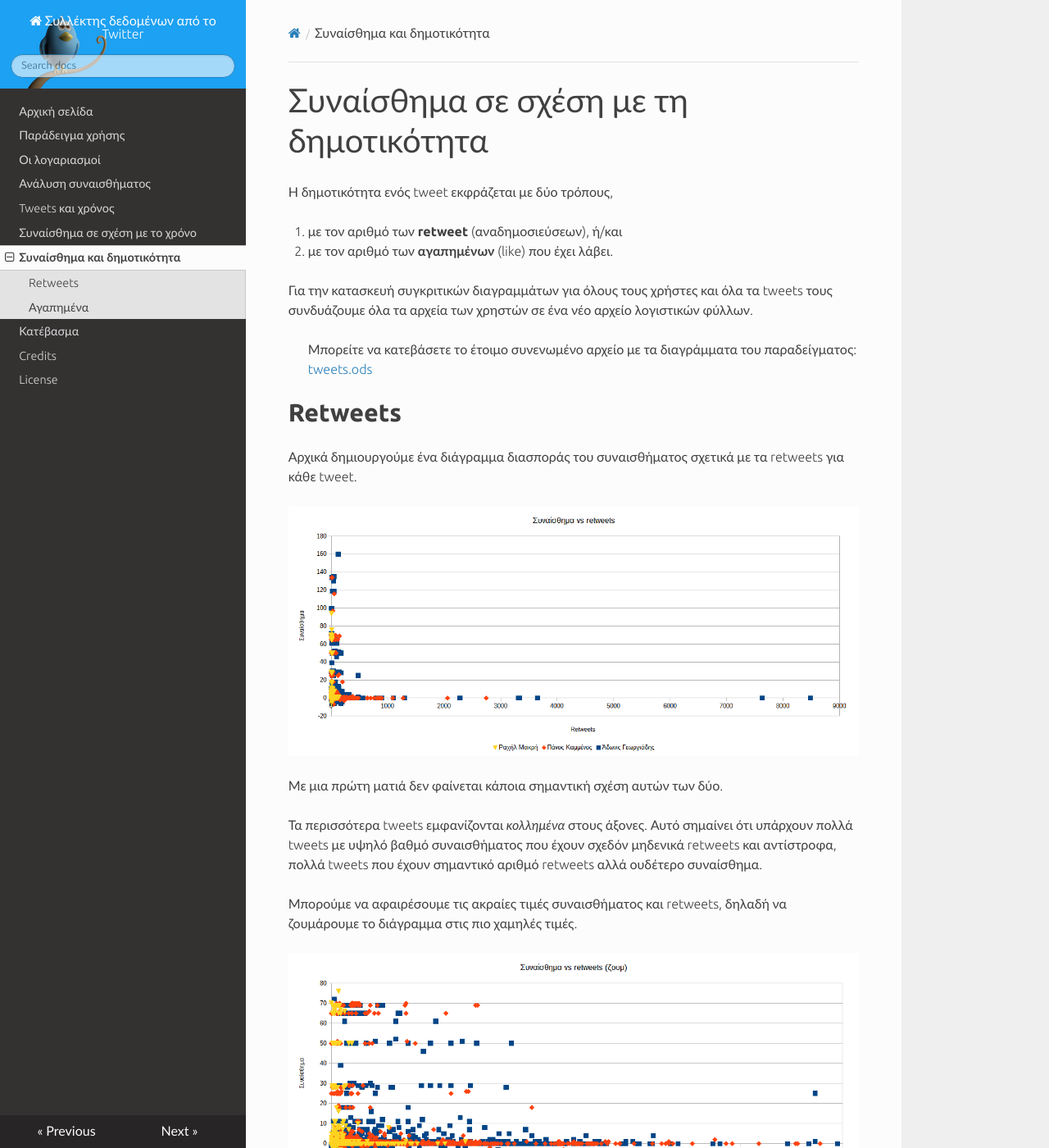
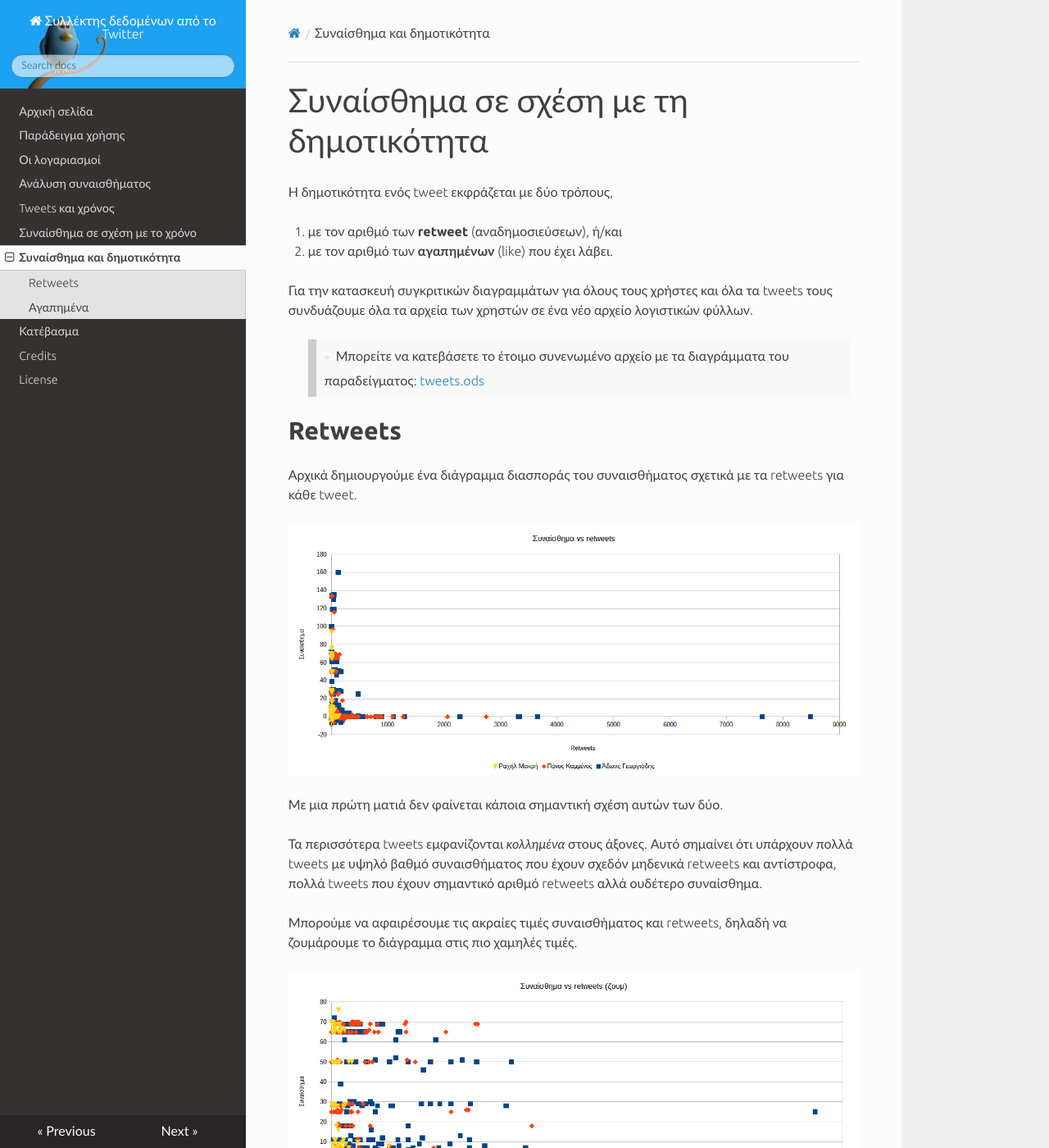
Before and after one commit to Protonotarios/get-tweets, an MkDocs documentation site: the page built from docs/Παράδειγμα/Συναίσθημα-και-δημοτικότητα.md, in a window 1280 px wide and 1400 px high. Shown: the whole window at 82% size. Built offline with MkDocs 1.6.1, drawn with Linux system fonts in a browser that asks for light colours; nearby versions of some CDN libraries; old or Windows-style settings are respelled for this version of MkDocs.

Commit message:
δοκιμή

```diff
--- a/docs/extra.css
+++ b/docs/extra.css
@@ -44,3 +44,20 @@ h1 {
 h2 {
     font-size: 190%;
 }
+
+blockquote {
+  background: #f9f9f9;
+  border-left: 10px solid #ccc;
+  margin: 1.5em 10px;
+  padding: 0.5em 10px;
+  quotes: "\201C""\201D""\2018""\2019";
+}
+blockquote:before {
+  color: #ccc;
+  content: open-quote;
+  margin-right: 0.25em;
+  vertical-align: -0.4em;
+}
+blockquote p {
+  display: inline;
+}
```
